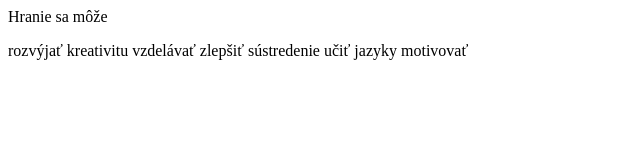
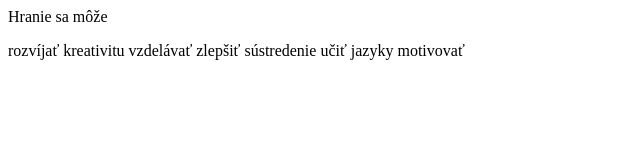
Before and after one commit to stassel/hranie, a plain HTML site: page index.html in a window 1280 px wide. Shown: the full height of the page, 0-640 px from the left. Drawn offline with Linux system fonts and the light colour scheme.

Commit message:
Update index.html

```diff
--- a/index.html
+++ b/index.html
@@ -1,7 +1,7 @@
 <div class="container">
     <p class="space-right">Hranie sa môže</p>
     <div class="scroller">
-        <div class="inner"> <span class="space-right">rozvýjať kreativitu</span>
+        <div class="inner"> <span class="space-right">rozvíjať kreativitu</span>
         <span class="space-right">vzdelávať</span>
          <span class="space-right">zlepšiť sústredenie</span>
          <span class="space-right">učiť jazyky</span>
```
